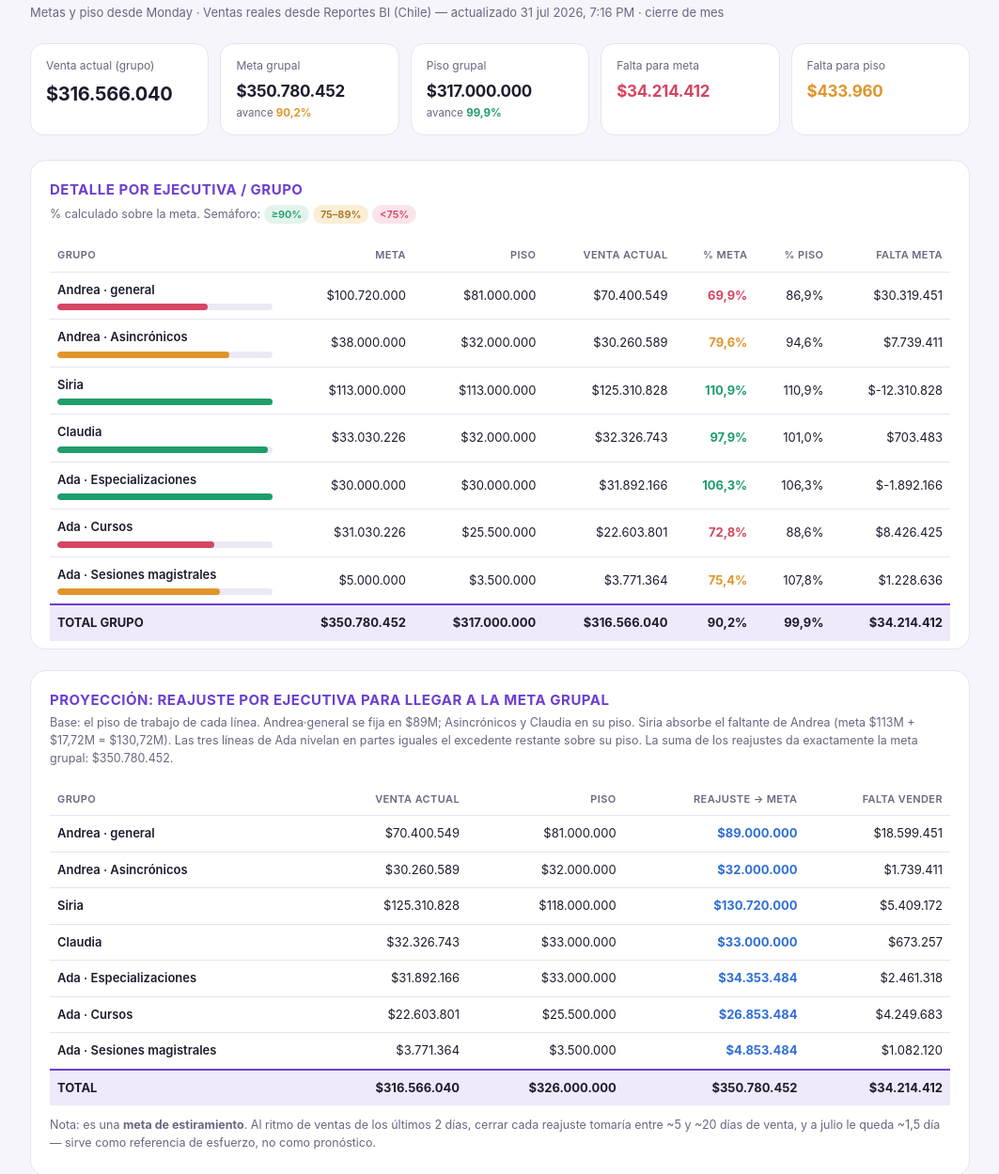
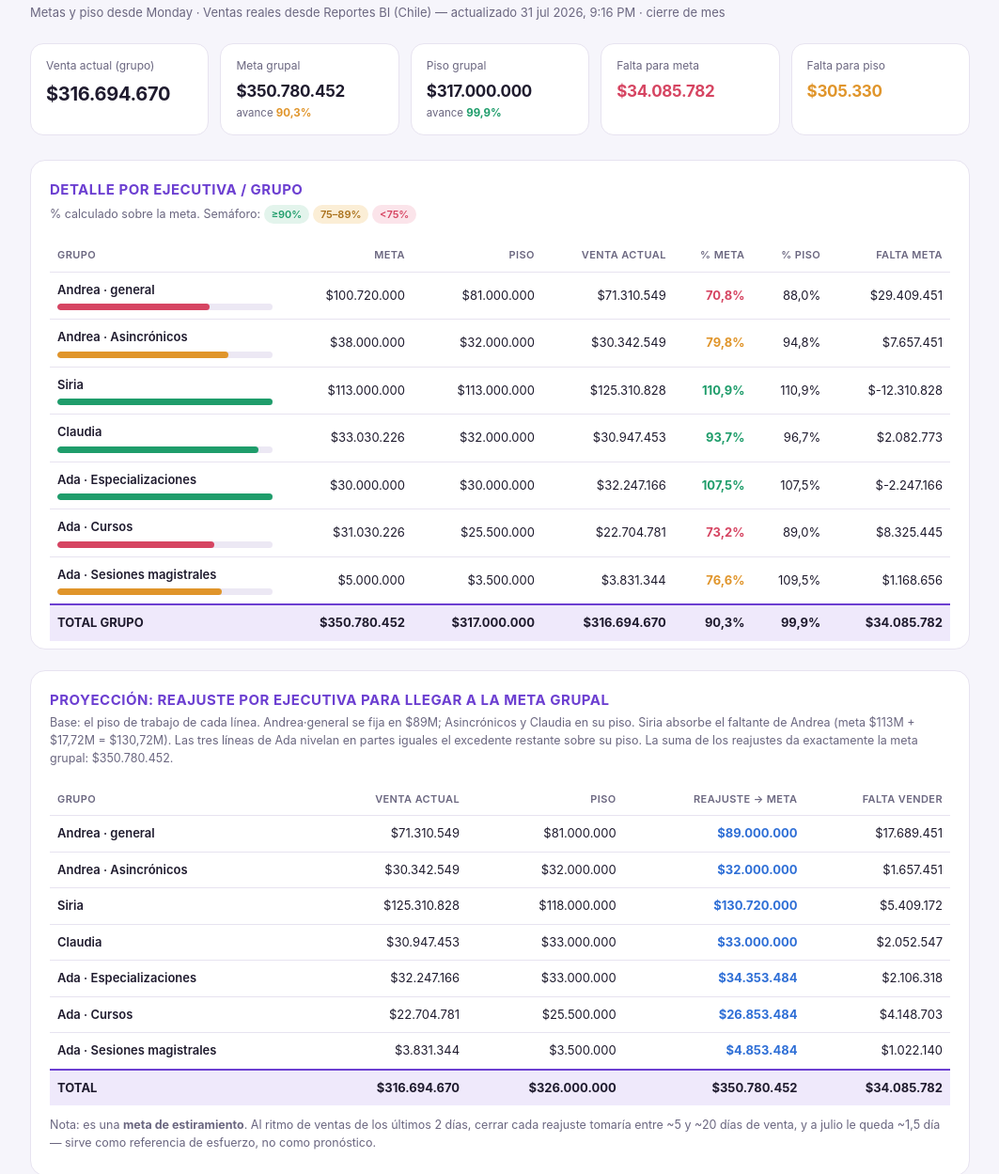
Before and after one commit to andresepadipa/adipa, a plain HTML site: page index.html in a window 1280 px wide. Shown: the part 62-1311 px from the top of the page at 94% size, without its empty margins (108-1171 px from the left). Drawn offline with Linux system fonts and the light colour scheme.

Commit message:
Add files via upload

```diff
--- a/index.html
+++ b/index.html
@@ -9,13 +9,13 @@
 <body>
 <div class="wrap">
   <h1>Estado de Ventas &#183; Julio 2026</h1>
-  <div class="sub">Metas y piso desde Monday &#183; Ventas reales desde Reportes BI (Chile) &#8212; actualizado 31 jul 2026, 7:16 PM &#183; cierre de mes</div>
+  <div class="sub">Metas y piso desde Monday &#183; Ventas reales desde Reportes BI (Chile) &#8212; actualizado 31 jul 2026, 9:16 PM &#183; cierre de mes</div>
   <div class="tiles">
-    <div class="tile"><div class="k">Venta actual (grupo)</div><div class="v">$316.566.040</div></div>
-    <div class="tile"><div class="k">Meta grupal</div><div class="v small">$350.780.452</div><div class="legend">avance <b class="a">90,2%</b></div></div>
+    <div class="tile"><div class="k">Venta actual (grupo)</div><div class="v">$316.694.670</div></div>
+    <div class="tile"><div class="k">Meta grupal</div><div class="v small">$350.780.452</div><div class="legend">avance <b class="a">90,3%</b></div></div>
     <div class="tile"><div class="k">Piso grupal</div><div class="v small">$317.000.000</div><div class="legend">avance <b class="g">99,9%</b></div></div>
-    <div class="tile"><div class="k">Falta para meta</div><div class="v small r">$34.214.412</div></div>
-    <div class="tile"><div class="k">Falta para piso</div><div class="v small a">$433.960</div></div>
+    <div class="tile"><div class="k">Falta para meta</div><div class="v small r">$34.085.782</div></div>
+    <div class="tile"><div class="k">Falta para piso</div><div class="v small a">$305.330</div></div>
   </div>
   <div class="sec">
     <h2>Detalle por ejecutiva / grupo</h2>
@@ -26,14 +26,14 @@
       </thead>
       <tbody>
         <tr>
-          <td class="name">Andrea · general<div class="bar"><span style="width:69.9%;background:var(--red)"></span></div></td>
-          <td>$100.720.000</td><td>$81.000.000</td><td>$70.400.549</td>
-          <td class="pct r">69,9%</td><td class="hideS">86,9%</td><td>$30.319.451</td>
+          <td class="name">Andrea · general<div class="bar"><span style="width:70.8%;background:var(--red)"></span></div></td>
+          <td>$100.720.000</td><td>$81.000.000</td><td>$71.310.549</td>
+          <td class="pct r">70,8%</td><td class="hideS">88,0%</td><td>$29.409.451</td>
         </tr>
         <tr>
-          <td class="name">Andrea · Asincrónicos<div class="bar"><span style="width:79.6%;background:var(--amber)"></span></div></td>
-          <td>$38.000.000</td><td>$32.000.000</td><td>$30.260.589</td>
-          <td class="pct a">79,6%</td><td class="hideS">94,6%</td><td>$7.739.411</td>
+          <td class="name">Andrea · Asincrónicos<div class="bar"><span style="width:79.8%;background:var(--amber)"></span></div></td>
+          <td>$38.000.000</td><td>$32.000.000</td><td>$30.342.549</td>
+          <td class="pct a">79,8%</td><td class="hideS">94,8%</td><td>$7.657.451</td>
         </tr>
         <tr>
           <td class="name">Siria<div class="bar"><span style="width:110.9%;background:var(--green)"></span></div></td>
@@ -41,29 +41,29 @@
           <td class="pct g">110,9%</td><td class="hideS">110,9%</td><td>$-12.310.828</td>
         </tr>
         <tr>
-          <td class="name">Claudia<div class="bar"><span style="width:97.9%;background:var(--green)"></span></div></td>
-          <td>$33.030.226</td><td>$32.000.000</td><td>$32.326.743</td>
-          <td class="pct g">97,9%</td><td class="hideS">101,0%</td><td>$703.483</td>
+          <td class="name">Claudia<div class="bar"><span style="width:93.7%;background:var(--green)"></span></div></td>
+          <td>$33.030.226</td><td>$32.000.000</td><td>$30.947.453</td>
+          <td class="pct g">93,7%</td><td class="hideS">96,7%</td><td>$2.082.773</td>
         </tr>
         <tr>
-          <td class="name">Ada · Especializaciones<div class="bar"><span style="width:106.3%;background:var(--green)"></span></div></td>
-          <td>$30.000.000</td><td>$30.000.000</td><td>$31.892.166</td>
-          <td class="pct g">106,3%</td><td class="hideS">106,3%</td><td>$-1.892.166</td>
+          <td class="name">Ada · Especializaciones<div class="bar"><span style="width:107.5%;background:var(--green)"></span></div></td>
+          <td>$30.000.000</td><td>$30.000.000</td><td>$32.247.166</td>
+          <td class="pct g">107,5%</td><td class="hideS">107,5%</td><td>$-2.247.166</td>
         </tr>
         <tr>
-          <td class="name">Ada · Cursos<div class="bar"><span style="width:72.8%;background:var(--red)"></span></div></td>
-          <td>$31.030.226</td><td>$25.500.000</td><td>$22.603.801</td>
-          <td class="pct r">72,8%</td><td class="hideS">88,6%</td><td>$8.426.425</td>
+          <td class="name">Ada · Cursos<div class="bar"><span style="width:73.2%;background:var(--red)"></span></div></td>
+          <td>$31.030.226</td><td>$25.500.000</td><td>$22.704.781</td>
+          <td class="pct r">73,2%</td><td class="hideS">89,0%</td><td>$8.325.445</td>
         </tr>
         <tr>
-          <td class="name">Ada · Sesiones magistrales<div class="bar"><span style="width:75.4%;background:var(--amber)"></span></div></td>
-          <td>$5.000.000</td><td>$3.500.000</td><td>$3.771.364</td>
-          <td class="pct a">75,4%</td><td class="hideS">107,8%</td><td>$1.228.636</td>
+          <td class="name">Ada · Sesiones magistrales<div class="bar"><span style="width:76.6%;background:var(--amber)"></span></div></td>
+          <td>$5.000.000</td><td>$3.500.000</td><td>$3.831.344</td>
+          <td class="pct a">76,6%</td><td class="hideS">109,5%</td><td>$1.168.656</td>
         </tr>
         <tr class="total">
           <td>TOTAL GRUPO</td>
-          <td>$350.780.452</td><td>$317.000.000</td><td>$316.566.040</td>
-          <td>90,2%</td><td class="hideS">99,9%</td><td>$34.214.412</td>
+          <td>$350.780.452</td><td>$317.000.000</td><td>$316.694.670</td>
+          <td>90,3%</td><td class="hideS">99,9%</td><td>$34.085.782</td>
         </tr>
       </tbody>
     </table>
@@ -76,14 +76,14 @@
         <tr><th>Grupo</th><th>Venta actual</th><th>Piso</th><th>Reajuste &#8594; meta</th><th>Falta vender</th></tr>
       </thead>
       <tbody>
-        <tr><td class="name">Andrea · general</td><td>$70.400.549</td><td>$81.000.000</td><td class="pct b">$89.000.000</td><td>$18.599.451</td></tr>
-        <tr><td class="name">Andrea · Asincrónicos</td><td>$30.260.589</td><td>$32.000.000</td><td class="pct b">$32.000.000</td><td>$1.739.411</td></tr>
+        <tr><td class="name">Andrea · general</td><td>$71.310.549</td><td>$81.000.000</td><td class="pct b">$89.000.000</td><td>$17.689.451</td></tr>
+        <tr><td class="name">Andrea · Asincrónicos</td><td>$30.342.549</td><td>$32.000.000</td><td class="pct b">$32.000.000</td><td>$1.657.451</td></tr>
         <tr><td class="name">Siria</td><td>$125.310.828</td><td>$118.000.000</td><td class="pct b">$130.720.000</td><td>$5.409.172</td></tr>
-        <tr><td class="name">Claudia</td><td>$32.326.743</td><td>$33.000.000</td><td class="pct b">$33.000.000</td><td>$673.257</td></tr>
-        <tr><td class="name">Ada · Especializaciones</td><td>$31.892.166</td><td>$33.000.000</td><td class="pct b">$34.353.484</td><td>$2.461.318</td></tr>
-        <tr><td class="name">Ada · Cursos</td><td>$22.603.801</td><td>$25.500.000</td><td class="pct b">$26.853.484</td><td>$4.249.683</td></tr>
-        <tr><td class="name">Ada · Sesiones magistrales</td><td>$3.771.364</td><td>$3.500.000</td><td class="pct b">$4.853.484</td><td>$1.082.120</td></tr>
-        <tr class="total"><td>TOTAL</td><td>$316.566.040</td><td>$326.000.000</td><td>$350.780.452</td><td>$34.214.412</td></tr>
+        <tr><td class="name">Claudia</td><td>$30.947.453</td><td>$33.000.000</td><td class="pct b">$33.000.000</td><td>$2.052.547</td></tr>
+        <tr><td class="name">Ada · Especializaciones</td><td>$32.247.166</td><td>$33.000.000</td><td class="pct b">$34.353.484</td><td>$2.106.318</td></tr>
+        <tr><td class="name">Ada · Cursos</td><td>$22.704.781</td><td>$25.500.000</td><td class="pct b">$26.853.484</td><td>$4.148.703</td></tr>
+        <tr><td class="name">Ada · Sesiones magistrales</td><td>$3.831.344</td><td>$3.500.000</td><td class="pct b">$4.853.484</td><td>$1.022.140</td></tr>
+        <tr class="total"><td>TOTAL</td><td>$316.694.670</td><td>$326.000.000</td><td>$350.780.452</td><td>$34.085.782</td></tr>
       </tbody>
     </table>
     <p class="note" style="margin-top:12px">Nota: es una <b>meta de estiramiento</b>. Al ritmo de ventas de los &#250;ltimos 2 d&#237;as, cerrar cada reajuste tomar&#237;a entre ~5 y ~20 d&#237;as de venta, y a julio le queda ~1,5 d&#237;a &#8212; sirve como referencia de esfuerzo, no como pron&#243;stico.</p>
@@ -91,12 +91,12 @@
   <div class="sec">
     <h2>Lectura r&#225;pida</h2>
     <p class="note" style="margin-bottom:14px">
-      <b>Van muy bien (a un empuj&#243;n de su meta):</b> Siria (110,9%), Ada&#183;Especializaciones (106,3%) y Claudia (97,9%). Juntas les faltan solo ~$-13,5M para cerrar sus metas &#8212; victorias r&#225;pidas.<br><br>
-      <b>Necesitan el mayor empuje:</b> Andrea&#183;general (falta $30,3M, el hueco m&#225;s grande del equipo), Andrea&#183;Asincr&#243;nicos ($7,7M) y Ada&#183;Cursos ($8,4M).<br><br>
-      <b>Prioridad realista de cierre de mes:</b> asegurar primero el <b>piso grupal</b> ($317.000.000) &#8212; faltan $0,43M &#8212; y desde ah&#237; estirar hacia la meta.
+      <b>Van muy bien (a un empuj&#243;n de su meta):</b> Siria (110,9%), Ada&#183;Especializaciones (107,5%) y Claudia (93,7%). Juntas les faltan solo ~$-12,5M para cerrar sus metas &#8212; victorias r&#225;pidas.<br><br>
+      <b>Necesitan el mayor empuje:</b> Andrea&#183;general (falta $29,4M, el hueco m&#225;s grande del equipo), Andrea&#183;Asincr&#243;nicos ($7,7M) y Ada&#183;Cursos ($8,3M).<br><br>
+      <b>Prioridad realista de cierre de mes:</b> asegurar primero el <b>piso grupal</b> ($317.000.000) &#8212; faltan $0,31M &#8212; y desde ah&#237; estirar hacia la meta.
     </p>
   </div>
-  <div class="foot">Fuente: tablero Monday "Metas semanales - Julio" (metas y piso) y Reportes BI ADIPA &#183; ventas-general, filtro Pa&#237;s = Chile (ventas reales al 31 jul 2026, 7:16 PM). La proyecci&#243;n de reajuste es una propuesta de reparto acordada, ajustable seg&#250;n la capacidad real de cada ejecutiva.</div>
+  <div class="foot">Fuente: tablero Monday "Metas semanales - Julio" (metas y piso) y Reportes BI ADIPA &#183; ventas-general, filtro Pa&#237;s = Chile (ventas reales al 31 jul 2026, 9:16 PM). La proyecci&#243;n de reajuste es una propuesta de reparto acordada, ajustable seg&#250;n la capacidad real de cada ejecutiva.</div>
 </div>
 </body>
 </html>
```
